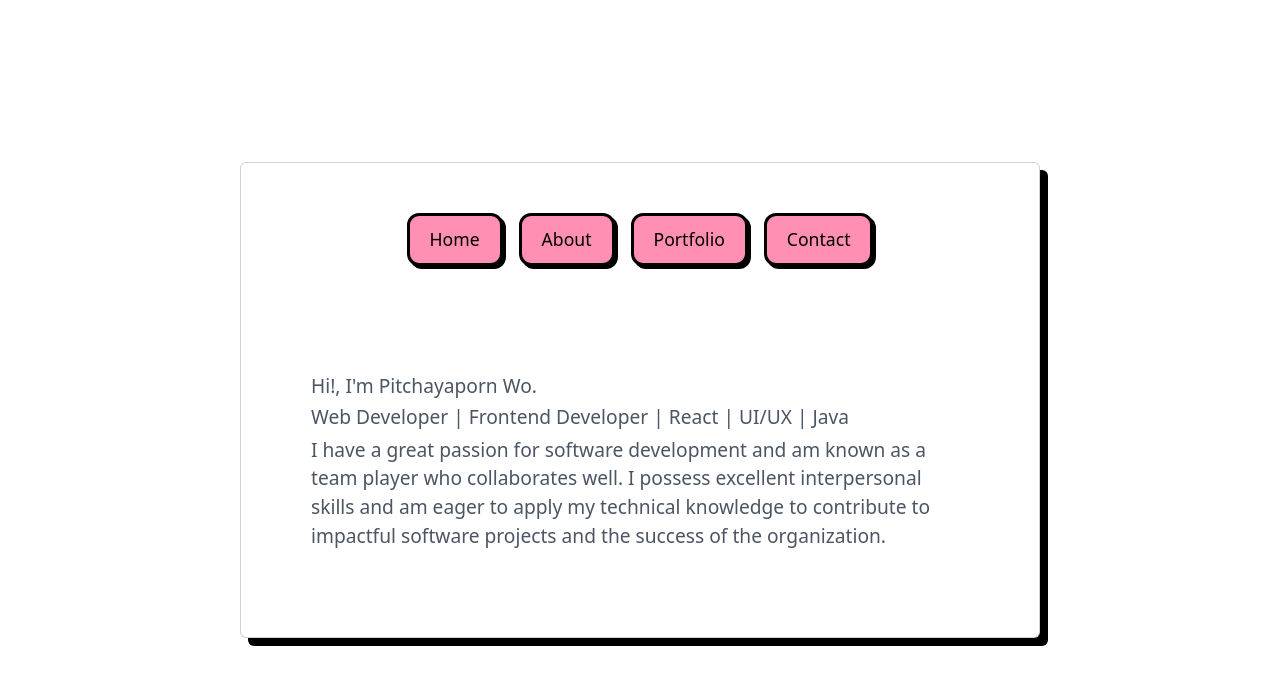
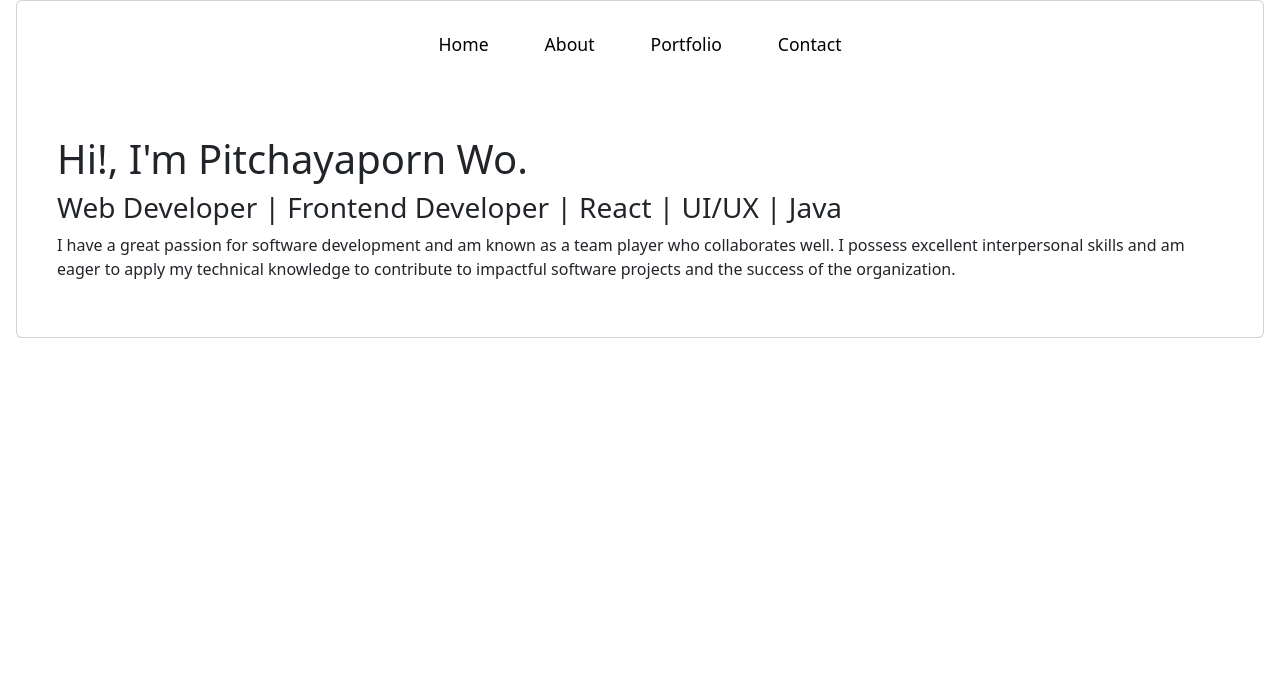
Before and after one commit to baibaiby01/Web-Profile, a React (Vite) app: page / in a window 1280 px wide. Shown: the top 684 px of the page. Built offline with nearby package versions, Linux system fonts and the light colour scheme.

Commit message:
Initial commit

```diff
--- a/src/About.tsx
+++ b/src/About.tsx
@@ -13,10 +13,10 @@ const Home: React.FC = () => {
           <div className="box2">
             <div className="d-inline-flex gap-2">
               <Stack direction="row" spacing={2}>
-              <Link to="/home" className="button ">Home</Link>
-              <Link to="/about" className="button">About</Link>
-              <Link to="/portfolio" className="button">Portfolio</Link>
-              <Link to="/contact" className="button">Contact</Link>
+              <Link to="/home" className="link-button ">Home</Link>
+              <Link to="/about" className="link-button">About</Link>
+              <Link to="/portfolio" className="link-button">Portfolio</Link>
+              <Link to="/contact" className="link-button">Contact</Link>
               </Stack>
             </div>
           </div>
--- a/src/App.css
+++ b/src/App.css
@@ -11,12 +11,22 @@ body {
   padding: 0;
 }
 
-/* Responsive font size */
-@media (min-width: 768px) {
+@media screen and (max-width: 768px) {
+  .card {
+    padding: 20px;
+  }
+  .button {
+    padding: 8px 16px;
+    font-size: 1rem;
+  }
+  .text-lg {
+    font-size: 1rem;
+  }
   body {
     font-size: 18px;
   }
 }
+
 @media (min-width: 1024px) {
   body {
     font-size: 20px;
@@ -69,12 +79,18 @@ body {
 .link-button {
   text-decoration: none;
   color: black;
-  transition: color 0.2s;
+  /* transition: color 0.2s; */
+  padding: 10px 20px;
+  font-size: 1.1rem;
+  cursor: pointer;
+  border-radius: 12px;
+  transition: all 0.2s ease-in-out;
 }
 .link-button:hover,
 .link-button:active {
   color: #FFB26F;
 }
+
 @keyframes slideIn {
   from {
     transform: translateX(100%);
@@ -89,118 +105,14 @@ body {
 .slide-in {
   animation: slideIn 0.5s ease-out forwards;
 }
-.card {
-  background: #ffffff;
-  border: 4px solid #000000; /* เส้นขอบหนาแบบวาด */
-  border-radius: 12px;
-  padding: 16px;
-  margin: 20px;
-  box-shadow: 4px 4px 0px #000; /* เงาแบบ flat */
-  transition: transform 0.2s ease;
-}
-
-.card:hover {
-  transform: translateY(-5px);
-  box-shadow: 6px 6px 0px #000;
-}
-
-.button {
-  background-color: #ff90b3;
-  border: 3px solid #000;
-  padding: 10px 20px;
-  font-size: 1.2rem;
-  cursor: pointer;
-  border-radius: 8px;
-  color: #000;
-  box-shadow: 2px 2px 0px #000;
-}
-
-.button:hover {
-  background-color: #ffc4d6;
-  transform: scale(1.05);
-}
-/* พื้นหลังรวม */
-
-
-/* กล่องครอบทั้งหมด */
-.wrapper {
-  display: flex;
-  justify-content: center;
-  align-items: center;
-  padding: 40px 20px;
-  min-height: 100vh;
-}
-
-/* กล่องแบบการ์ตูน */
-.card {
-  background: #fff;
-  border: 4px solid #000;
-  border-radius: 16px;
-  padding: 30px;
-  max-width: 800px;
-  box-shadow: 8px 8px 0px #000;
-  transition: transform 0.2s ease;
-}
-
-.card:hover {
-  transform: translateY(-5px);
-  box-shadow: 12px 12px 0px #000;
-}
 
 /* ปุ่มลิงก์ */
 .button {
-  background-color: #ff90b3;
-  border: 3px solid #000;
+
   padding: 10px 20px;
   font-size: 1.1rem;
   cursor: pointer;
   border-radius: 12px;
   text-decoration: none;
-  color: #000;
-  box-shadow: 3px 3px 0px #000;
   transition: all 0.2s ease-in-out;
 }
-
-.button:hover {
-  background-color: #ffc4d6;
-  transform: scale(1.05);
-  box-shadow: 5px 5px 0px #000;
-}
-
-/* container ข้างใน */
-.app-container {
-  text-align: center;
-  margin-bottom: 20px;
-}
-
-/* กล่องปุ่ม */
-.box2 {
-  margin-bottom: 20px;
-}
-
-/* ข้อความส่วนแนะนำ */
-h1, h3, p {
-  color: #333;
-  margin: 10px 0;
-}
-
-.text-lg {
-  font-size: 1.2rem;
-}
-
-.text-gray-500 {
-  color: #4b5563;
-}
-
-@media screen and (max-width: 768px) {
-  .card {
-    padding: 20px;
-  }
-  .button {
-    padding: 8px 16px;
-    font-size: 1rem;
-  }
-  .text-lg {
-    font-size: 1rem;
-  }
-}
--- a/src/Contact.tsx
+++ b/src/Contact.tsx
@@ -14,10 +14,10 @@ const Home: React.FC = () => {
           <div className="box2">
             <div className="d-inline-flex gap-2">
               <Stack direction="row" spacing={2}>
-              <Link to="/home" className="button ">Home</Link>
-              <Link to="/about" className="button">About</Link>
-              <Link to="/portfolio" className="button">Portfolio</Link>
-              <Link to="/contact" className="button">Contact</Link>
+              <Link to="/home" className="link-button ">Home</Link>
+              <Link to="/about" className="link-button">About</Link>
+              <Link to="/portfolio" className="link-button">Portfolio</Link>
+              <Link to="/contact" className="link-button">Contact</Link>
               </Stack>
             </div>
           </div>
--- a/src/Home.tsx
+++ b/src/Home.tsx
@@ -2,7 +2,6 @@ import React from "react";
 import { Link } from 'react-router-dom';
 import Stack from '@mui/material/Stack';
 import { motion } from "framer-motion";
-
 const Home: React.FC = () => {
 
 
@@ -15,10 +14,10 @@ const Home: React.FC = () => {
           <div className="box2">
             <div className="d-inline-flex gap-2">
               <Stack direction="row" spacing={2}>
-              <Link to="/home" className="button ">Home</Link>
-              <Link to="/about" className="button">About</Link>
-              <Link to="/portfolio" className="button">Portfolio</Link>
-              <Link to="/contact" className="button">Contact</Link>
+              <Link to="/home" className="link-button  ">Home</Link>
+              <Link to="/about" className="link-button ">About</Link>
+              <Link to="/portfolio" className="link-button ">Portfolio</Link>
+              <Link to="/contact" className="link-button ">Contact</Link>
               </Stack>
             </div>
           </div>
@@ -38,6 +37,8 @@ const Home: React.FC = () => {
                     I possess excellent interpersonal skills and am eager to apply my technical knowledge to contribute
                     to impactful software projects and the success of the organization.</p>
           </motion.div>
+
+
       </div>
     </div>
   );
--- a/src/Portfolio.tsx
+++ b/src/Portfolio.tsx
@@ -15,10 +15,10 @@ const Home: React.FC = () => {
           <div className="box2">
             <div className="d-inline-flex gap-2">
               <Stack direction="row" spacing={2}>
-              <Link to="/home" className="button ">Home</Link>
-              <Link to="/about" className="button">About</Link>
-              <Link to="/portfolio" className="button">Portfolio</Link>
-              <Link to="/contact" className="button">Contact</Link>
+              <Link to="/home" className="link-button ">Home</Link>
+              <Link to="/about" className="link-button">About</Link>
+              <Link to="/portfolio" className="link-button">Portfolio</Link>
+              <Link to="/contact" className="link-button">Contact</Link>
               </Stack>
             </div>
           </div>
```
